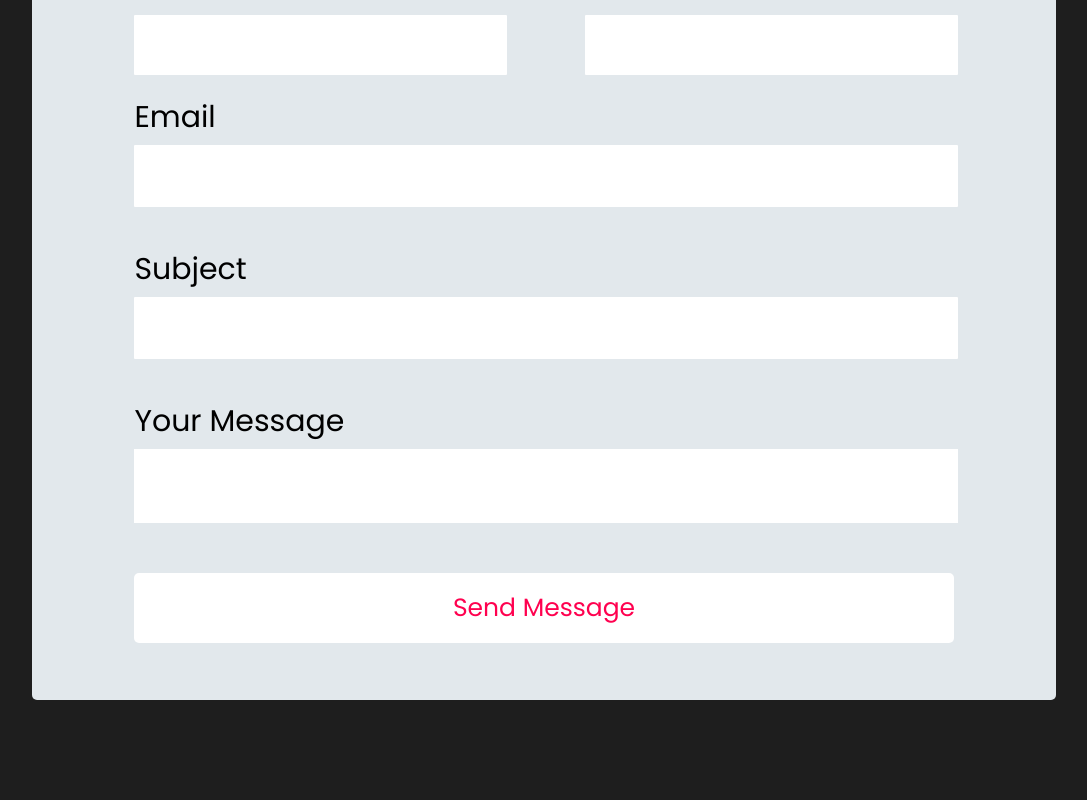
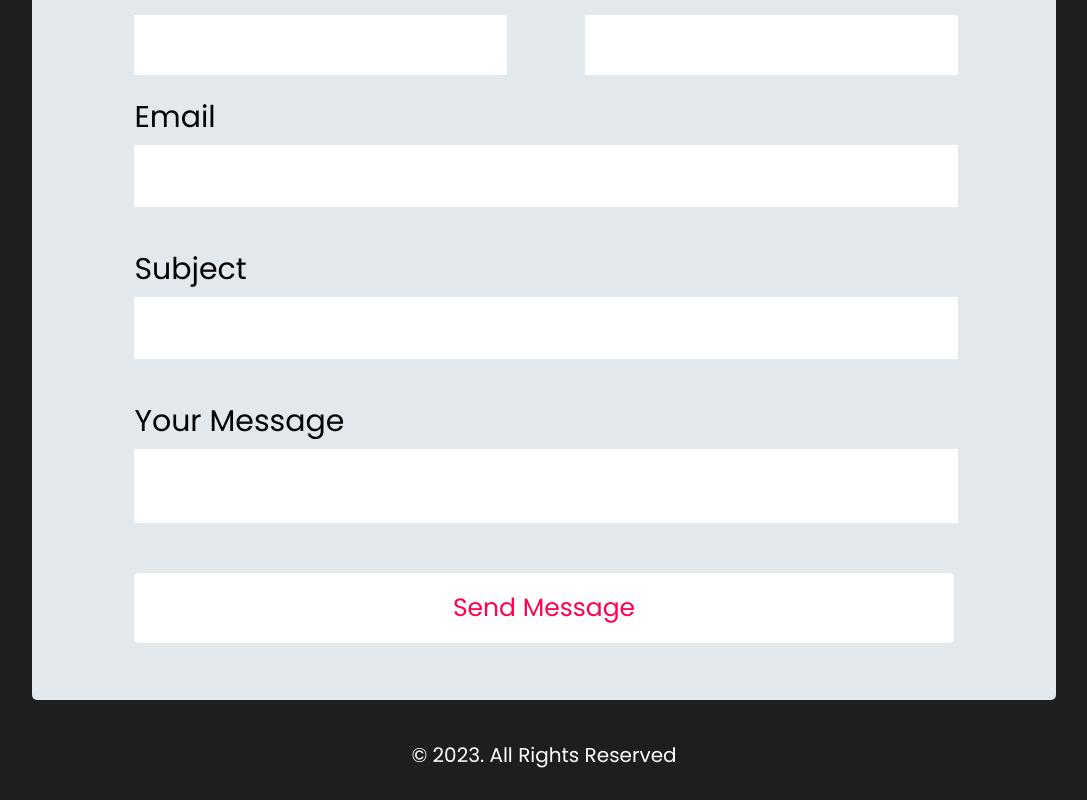
Before and after one commit to Kealen-Pillay/Limitless-YTH, a React (Create React App) app in the folder client/: page / in a window 1280 px wide. Shown: the part 4122-4922 px from the top of the page, without its empty margins (96-1183 px from the left). Built offline with nearby package versions, Linux system fonts and the light colour scheme; no server answers; a web font is replaced by a local one.

Commit message:
added footer

```diff
--- a/client/src/App.tsx
+++ b/client/src/App.tsx
@@ -6,6 +6,7 @@ import EventsScreen from "./Views/Events/EventsScreen";
 import AboutScreen from "./Views/About/AboutScreen";
 import GalleryScreen from "./Views/Gallery/GalleryScreen";
 import ContactScreen from "./Views/Contact/ContactScreen";
+import Footer from "./Views/Footer/Footer";
 
 const App = (): JSX.Element => {
     return (
@@ -16,6 +17,7 @@ const App = (): JSX.Element => {
                 <EventsScreen/>
                 <GalleryScreen />
                 <ContactScreen />
+                <Footer />
             </div>
         </>
     );
--- /dev/null
+++ b/client/src/Views/Footer/Footer.css
@@ -0,0 +1,13 @@
+.footer-text {
+    color: white;
+    font-family: Poppins;
+    font-weight: 400;
+    font-size: 20px;
+}
+
+.footer-container {
+    display: flex;
+    justify-content: center;
+    align-items: center;
+    margin-top: 20px;
+}
--- /dev/null
+++ b/client/src/Views/Footer/Footer.tsx
@@ -0,0 +1,15 @@
+import "../Footer/Footer.css";
+
+const Footer = (): JSX.Element => {
+    return (
+        <>
+            <footer>
+                <div className="footer-container">
+                    <p className="footer-text">© 2023. All Rights Reserved</p>
+                </div>
+            </footer>
+        </>
+    );
+}
+
+export default Footer;
```
